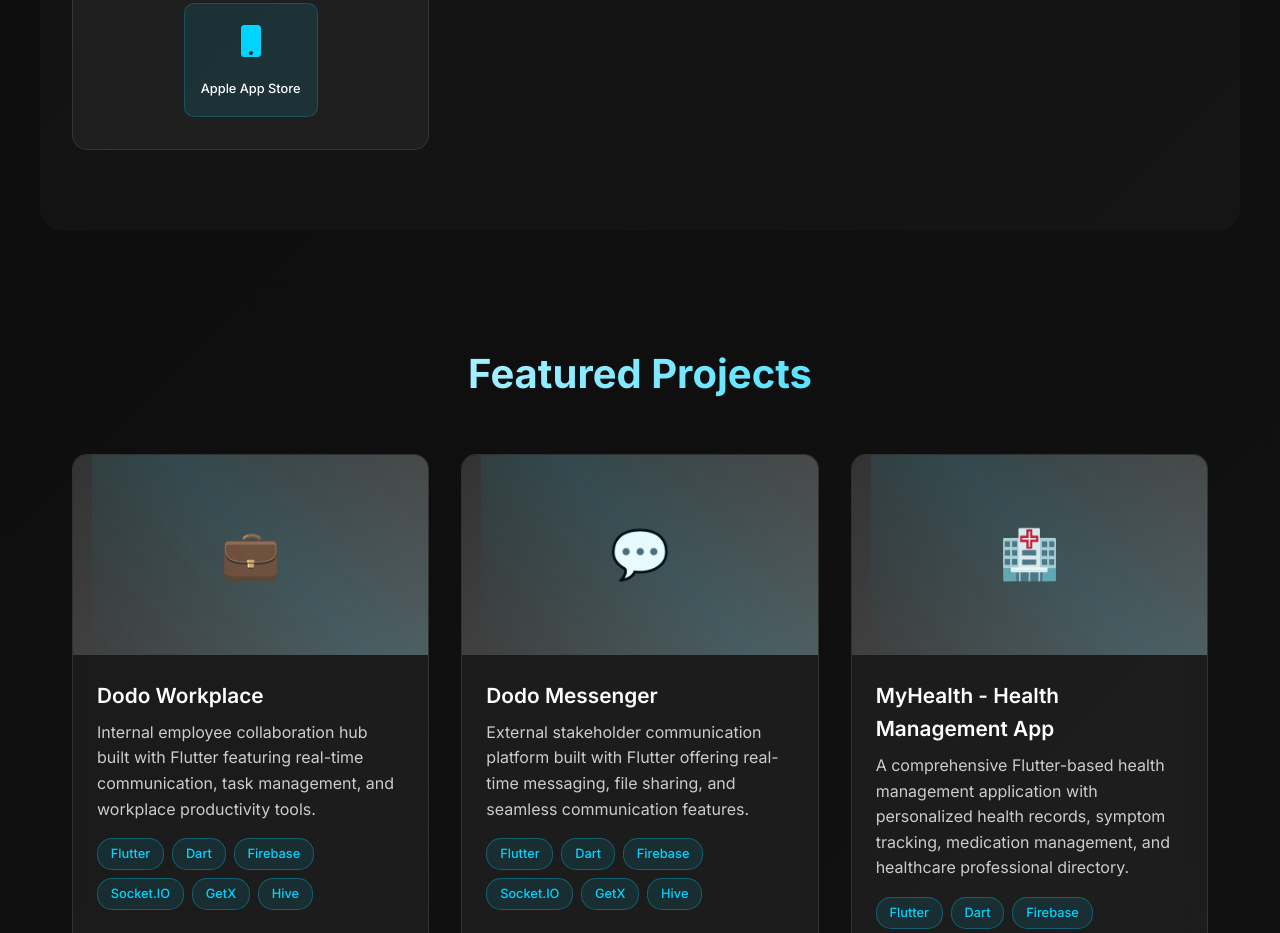
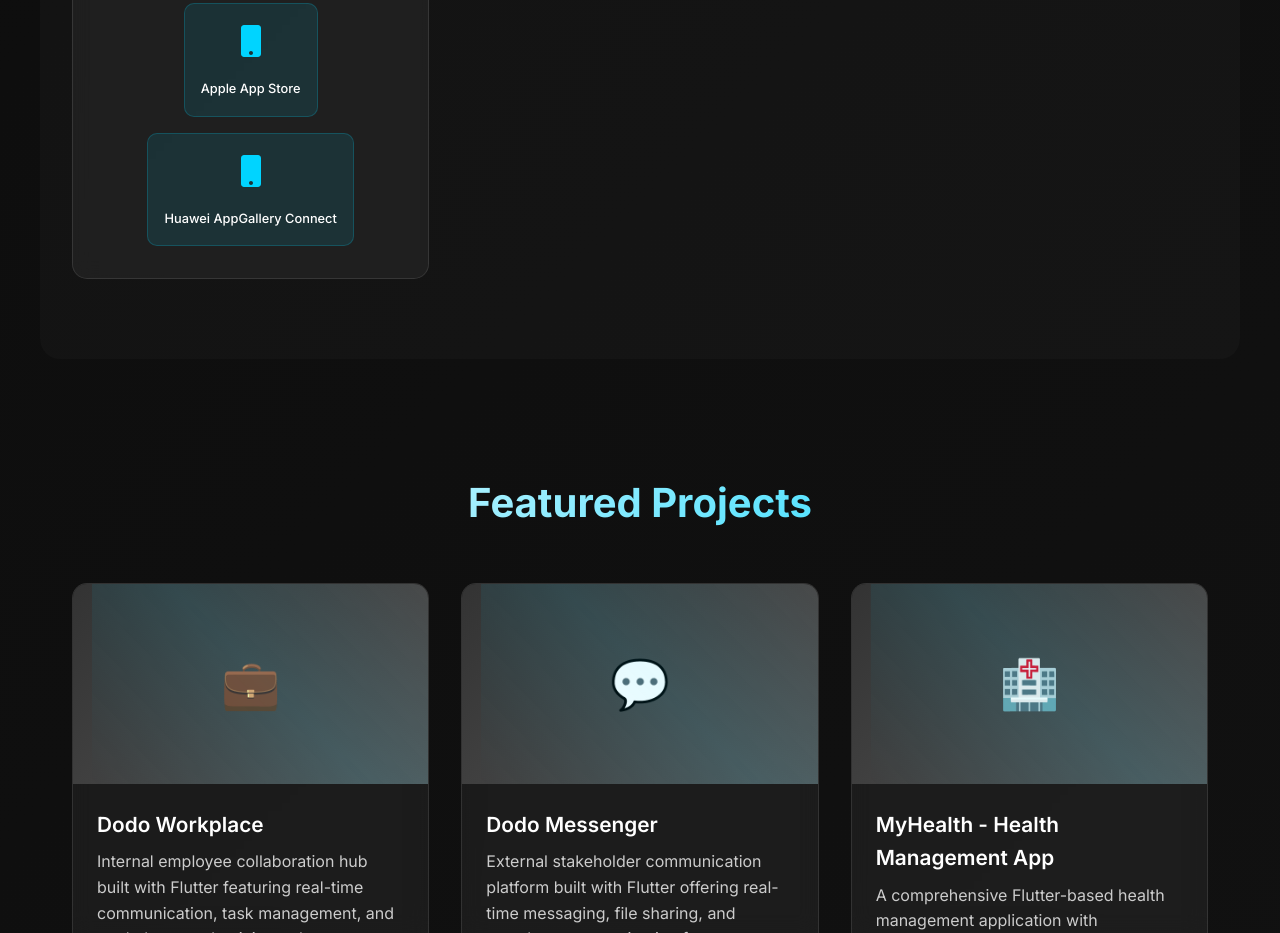
Before and after one commit to ekyeremeh7/portfolio, a React (Create React App) app: page / in a window 1280 px wide. Shown: the part 3020-3953 px from the top of the page. Built offline with nearby package versions, Linux system fonts and the light colour scheme.

Commit message:
Add Huawei AppGallery Connect to Tools & DevOps skills

```diff
--- a/src/components/Skills.js
+++ b/src/components/Skills.js
@@ -140,7 +140,8 @@ const Skills = () => {
         { name: "Shorebird", icon: <FaCode /> },
         { name: "Sentry", icon: <FaServer /> },
         { name: "Google Play Store", icon: <FaMobile /> },
-        { name: "Apple App Store", icon: <FaMobile /> }
+        { name: "Apple App Store", icon: <FaMobile /> },
+        { name: "Huawei AppGallery Connect", icon: <FaMobile /> }
       ]
     }
   ];
```
